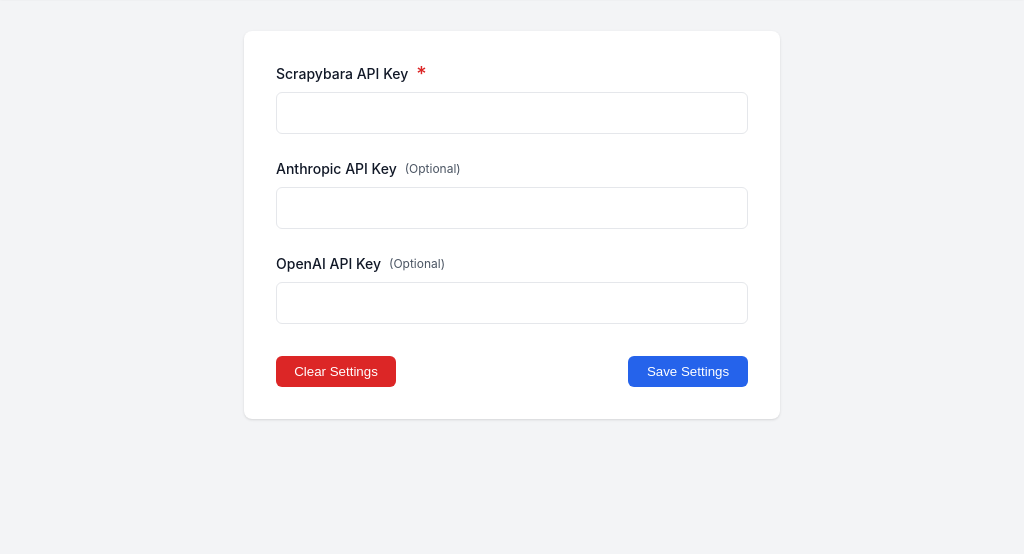
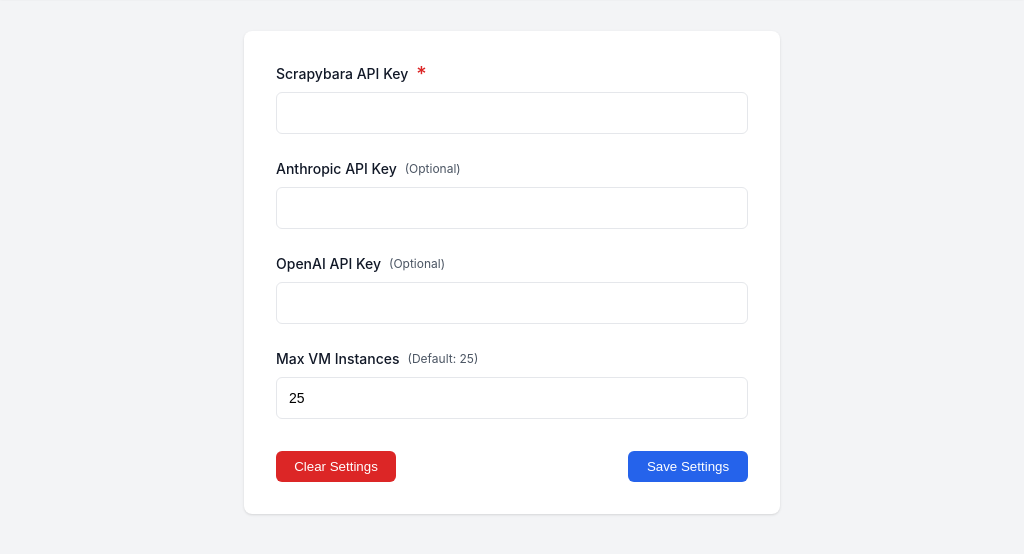
Before and after one commit to ayush-shah12/AgentPilot, an Electron app: page src/renderer/settings.html in a window 1024 px wide. Shown: the part 66-620 px from the top of the page. Drawn offline with Linux system fonts and the light colour scheme; no server answers.

Commit message:
add max vm setting

```diff
--- a/src/renderer/settings.html
+++ b/src/renderer/settings.html
@@ -56,6 +56,21 @@
                 class="input-field"
               />
             </div>
+
+            <div class="form-field">
+              <label for="max-vm-instances">
+                Max VM Instances
+                <span class="optional">(Default: 25)</span>
+              </label>
+              <input
+                type="number"
+                id="max-vm-instances"
+                name="max-vm-instances"
+                class="input-field"
+                min="1"
+                value="25"
+              />
+            </div>
           </div>
 
           <div class="form-actions">
--- a/src/renderer/settings.ts
+++ b/src/renderer/settings.ts
@@ -8,6 +8,7 @@
     scrapybaraKey: HTMLInputElement;
     anthropicKey: HTMLInputElement;
     openaiKey: HTMLInputElement;
+    maxVmInstances: HTMLInputElement;
     clearButton: HTMLElement;
   };
 
@@ -19,6 +20,7 @@
       scrapybaraKey: document.getElementById('scrapybara-key') as HTMLInputElement,
       anthropicKey: document.getElementById('anthropic-key') as HTMLInputElement,
       openaiKey: document.getElementById('openai-key') as HTMLInputElement,
+      maxVmInstances: document.getElementById('max-vm-instances') as HTMLInputElement,
       clearButton: document.getElementById('clear-settings')!,
     };
 
@@ -37,6 +39,7 @@
           this.elements.scrapybaraKey.value = '';
           this.elements.anthropicKey.value = '';
           this.elements.openaiKey.value = '';
+          this.elements.maxVmInstances.value = '25';
         } catch (error) {
           debug.error('Failed to clear settings:', error);
         }
@@ -56,6 +59,7 @@
         this.elements.scrapybaraKey.value = settings.scrapybaraKey || '';
         this.elements.anthropicKey.value = settings.anthropicKey || '';
         this.elements.openaiKey.value = settings.openaiKey || '';
+        this.elements.maxVmInstances.value = settings.maxVmInstances || '25';
       }
     } catch (error) {
       debug.error('Failed to load settings:', error);
@@ -68,6 +72,7 @@
         scrapybaraKey: this.elements.scrapybaraKey.value,
         anthropicKey: this.elements.anthropicKey.value,
         openaiKey: this.elements.openaiKey.value,
+        maxVmInstances: parseInt(this.elements.maxVmInstances.value) || 25,
       };
 
       await ipcRenderer.invoke('save-settings', settings);
```
Also changed, not shown: src/main/main.ts (+8 -0 lines).
